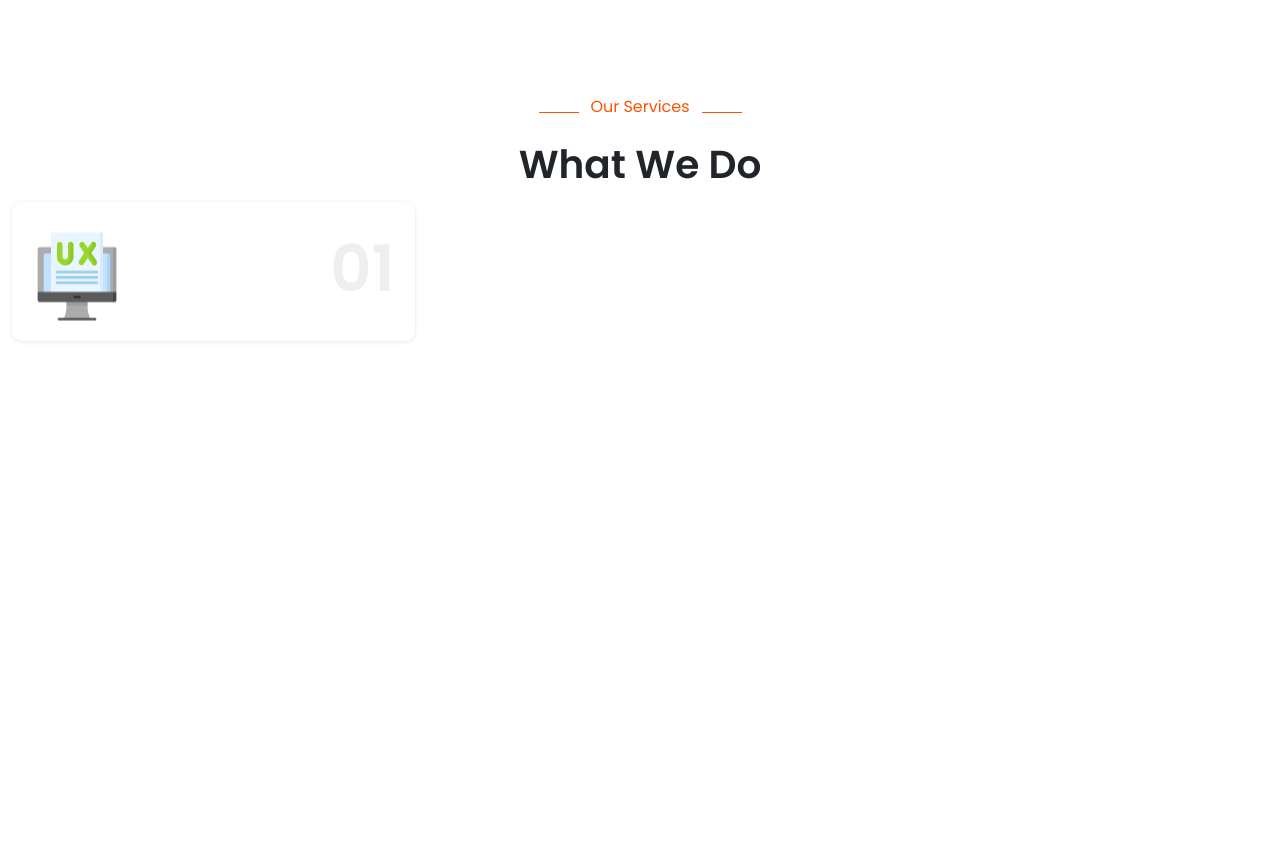
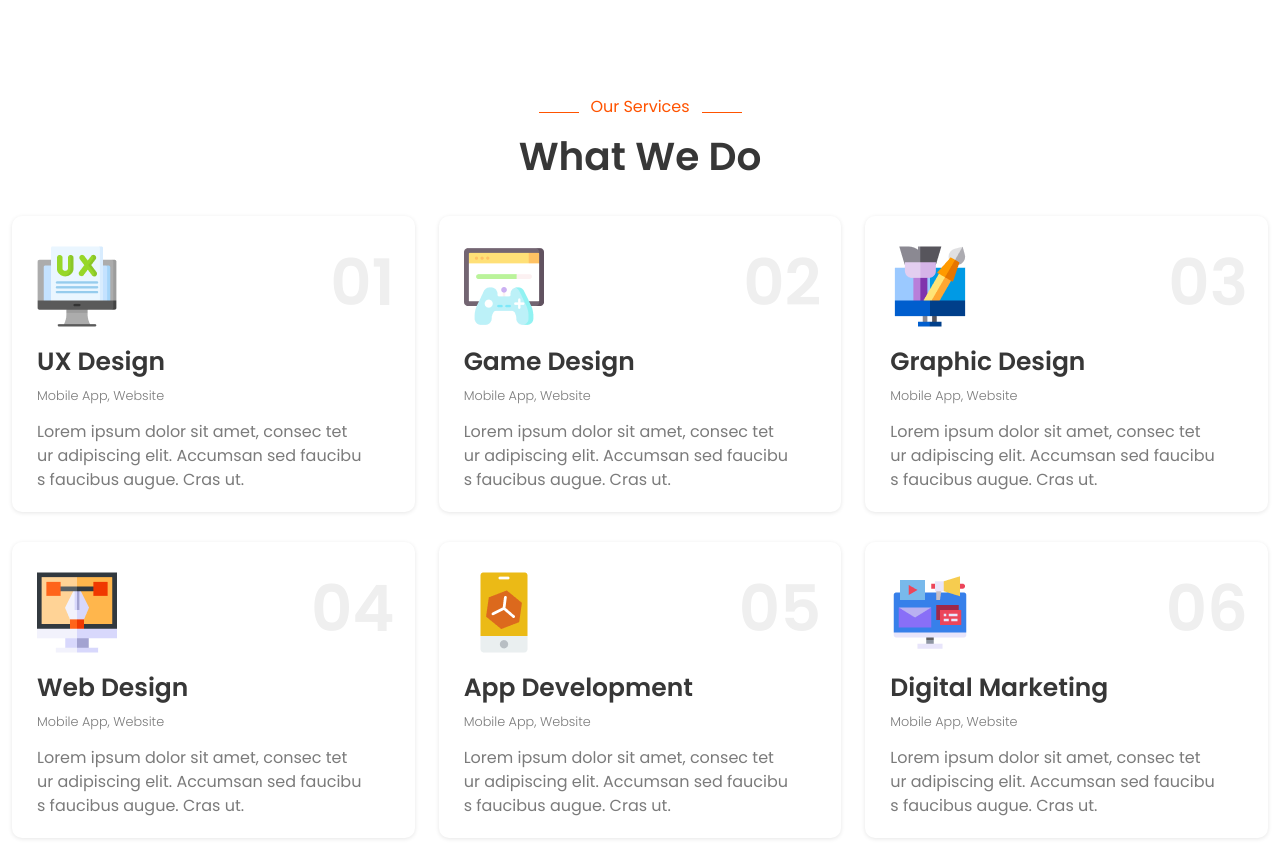
Before and after one commit to ritu-477/digiency-home-page, a plain HTML site: page index.html in a window 1280 px wide. Shown: the part 940-1795 px from the top of the page. Before the commit the page ends 1401 px from the top, so only its background shows below. Drawn offline with nearby package versions, Linux system fonts and the light colour scheme.

Commit message:
card done

```diff
--- a/assets/css/root.css
+++ b/assets/css/root.css
@@ -18,14 +18,19 @@
     --fc-black-shadow: #0000001a;
 
 }
+
 @media(min-width:576px) {
-.heading-1 {
+    .heading-1 {
         --fs-xl: 48.83px;
     }
-    .heading-2{
-        --fs-lg:39px;
+
+    .heading-2 {
+        --fs-lg: 39px;
+    }
+
+    .ux-design {
+        --fs-lg: 25px;
     }
 }
-@media(min-width:768px) {
 
-}
+@media(min-width:768px) {}
--- a/assets/css/style.css
+++ b/assets/css/style.css
@@ -115,9 +115,13 @@
 
 /* ......................................section-2......................................................*/
 .box-1 {
-    box-shadow: 0px 1px 4px 0px #0000001A;
+    box-shadow: 0px 1px 4px 0px var(--fc-black-shadow);
     border-radius: 10px;
     padding: 30px 20px 20px 25px;
+}
+
+.box-1:hover {
+    box-shadow: 2px 1px 2px 1px var(--fc-black-shadow);
 }
 
 .bg-color-1 {
@@ -142,10 +146,6 @@
     position: relative;
 }
 
-
-.right-line {
-    position: relative;
-}
 
 .our-s::before {
     content: "";
@@ -172,8 +172,8 @@
     font-size: var(--fs-lg);
     font-weight: 600;
     line-height: 59px;
-    letter-spacing: 0em;
-    text-align: left;
+    color: var(--fc-black);
+    padding-bottom: 30px;
 }
 
 .number {
@@ -183,6 +183,37 @@
     line-height: 73px;
     color: var(--fc-primary-gray);
 
+}
+
+.ux-design {
+    font-family: 'Poppins', sans-serif;
+    font-size: var(--fs-lg);
+    font-weight: 600;
+    line-height: 38px;
+    color: var(--fc-black);
+}
+
+.mobile-app {
+    font-family: 'Poppins', sans-serif;
+    font-weight: 300;
+    line-height: 19px;
+    font-size: var(--fs-sm);
+    color: var(--fc-gray);
+    padding-top: 5px;
+    padding-bottom: 15px;
+}
+
+.lorem {
+    font-family: 'Poppins', sans-serif;
+    font-size: var(--fs-md);
+    font-weight: 400;
+    line-height: 24px;
+    color: var(--fc-gray);
+    max-width: 325px;
+}
+
+.gap {
+    row-gap: 30px;
 }
 
 
--- a/index.html
+++ b/index.html
@@ -58,16 +58,90 @@
     </header>
     <section class="bg-color-1 padding-2">
         <div class="container">
-            <p class="our-s">Our Services</p>
-            <h3 class="heading-2 text-center">What We Do</h3>
-            <div class="row">
+            <p class="our-s mb-2">Our Services</p>
+            <h3 class="heading-2 text-center mb-0">What We Do</h3>
+            <div class="row gap">
                 <div class="col-lg-4 col-md-6 col-12">
                     <div class="box-1">
                         <div class="d-flex justify-content-between">
                             <img src="./assets/images/uxdesign.png" alt="uxdesign">
-                            <p class="number">01</p>
+                            <p class="number mb-0">01</p>
+                        </div>
+                        <p class="ux-design mb-0 pt-3">UX Design</p>
+                        <p class="mobile-app mb-0">Mobile App, Website</p>
+                        <p class="lorem mb-0">Lorem ipsum dolor sit amet, consec tet ur adipiscing elit. Accumsan sed
+                            faucibu s faucibus
+                            augue. Cras ut.</p>
 
+                    </div>
+                </div>
+                <div class="col-lg-4 col-md-6 col-12">
+                    <div class="box-1">
+                        <div class="d-flex justify-content-between">
+                            <img src="./assets/images/game-design.png" alt="game-design">
+                            <p class="number mb-0">02</p>
                         </div>
+                        <p class="ux-design mb-0 pt-3">Game Design</p>
+                        <p class="mobile-app mb-0">Mobile App, Website</p>
+                        <p class="lorem mb-0">Lorem ipsum dolor sit amet, consec tet ur adipiscing elit. Accumsan sed
+                            faucibu s faucibus
+                            augue. Cras ut.</p>
+
+                    </div>
+                </div>
+                <div class="col-lg-4 col-md-6 col-12">
+                    <div class="box-1">
+                        <div class="d-flex justify-content-between">
+                            <img src="./assets/images/graphic-design.png" alt="graphicdesign">
+                            <p class="number mb-0">03</p>
+                        </div>
+                        <p class="ux-design mb-0 pt-3">Graphic Design</p>
+                        <p class="mobile-app mb-0">Mobile App, Website</p>
+                        <p class="lorem mb-0">Lorem ipsum dolor sit amet, consec tet ur adipiscing elit. Accumsan sed
+                            faucibu s faucibus
+                            augue. Cras ut.</p>
+
+                    </div>
+                </div>
+                <div class="col-lg-4 col-md-6 col-12">
+                    <div class="box-1">
+                        <div class="d-flex justify-content-between">
+                            <img src="./assets/images/web-design.png" alt="webdesign">
+                            <p class="number mb-0">04</p>
+                        </div>
+                        <p class="ux-design mb-0 pt-3">Web Design</p>
+                        <p class="mobile-app mb-0">Mobile App, Website</p>
+                        <p class="lorem mb-0">Lorem ipsum dolor sit amet, consec tet ur adipiscing elit. Accumsan sed
+                            faucibu s faucibus
+                            augue. Cras ut.</p>
+
+                    </div>
+                </div>
+                <div class="col-lg-4 col-md-6 col-12">
+                    <div class="box-1">
+                        <div class="d-flex justify-content-between">
+                            <img src="./assets/images/mobile-development.png" alt="uxdesign">
+                            <p class="number mb-0">05</p>
+                        </div>
+                        <p class="ux-design mb-0 pt-3">App Development</p>
+                        <p class="mobile-app mb-0">Mobile App, Website</p>
+                        <p class="lorem mb-0">Lorem ipsum dolor sit amet, consec tet ur adipiscing elit. Accumsan sed
+                            faucibu s faucibus
+                            augue. Cras ut.</p>
+
+                    </div>
+                </div>
+                <div class="col-lg-4 col-md-6 col-12">
+                    <div class="box-1">
+                        <div class="d-flex justify-content-between">
+                            <img src="./assets/images/digital-marketing.png" alt="uxdesign">
+                            <p class="number mb-0">06</p>
+                        </div>
+                        <p class="ux-design mb-0 pt-3">Digital Marketing</p>
+                        <p class="mobile-app mb-0">Mobile App, Website</p>
+                        <p class="lorem mb-0">Lorem ipsum dolor sit amet, consec tet ur adipiscing elit. Accumsan sed
+                            faucibu s faucibus
+                            augue. Cras ut.</p>
 
                     </div>
                 </div>
```
Also changed, not shown: assets/images/digital-marketing.png (added), assets/images/game-design.png (added), assets/images/graphic-design.png (added), assets/images/mobile-development.png (added), assets/images/web-design.png (added).
